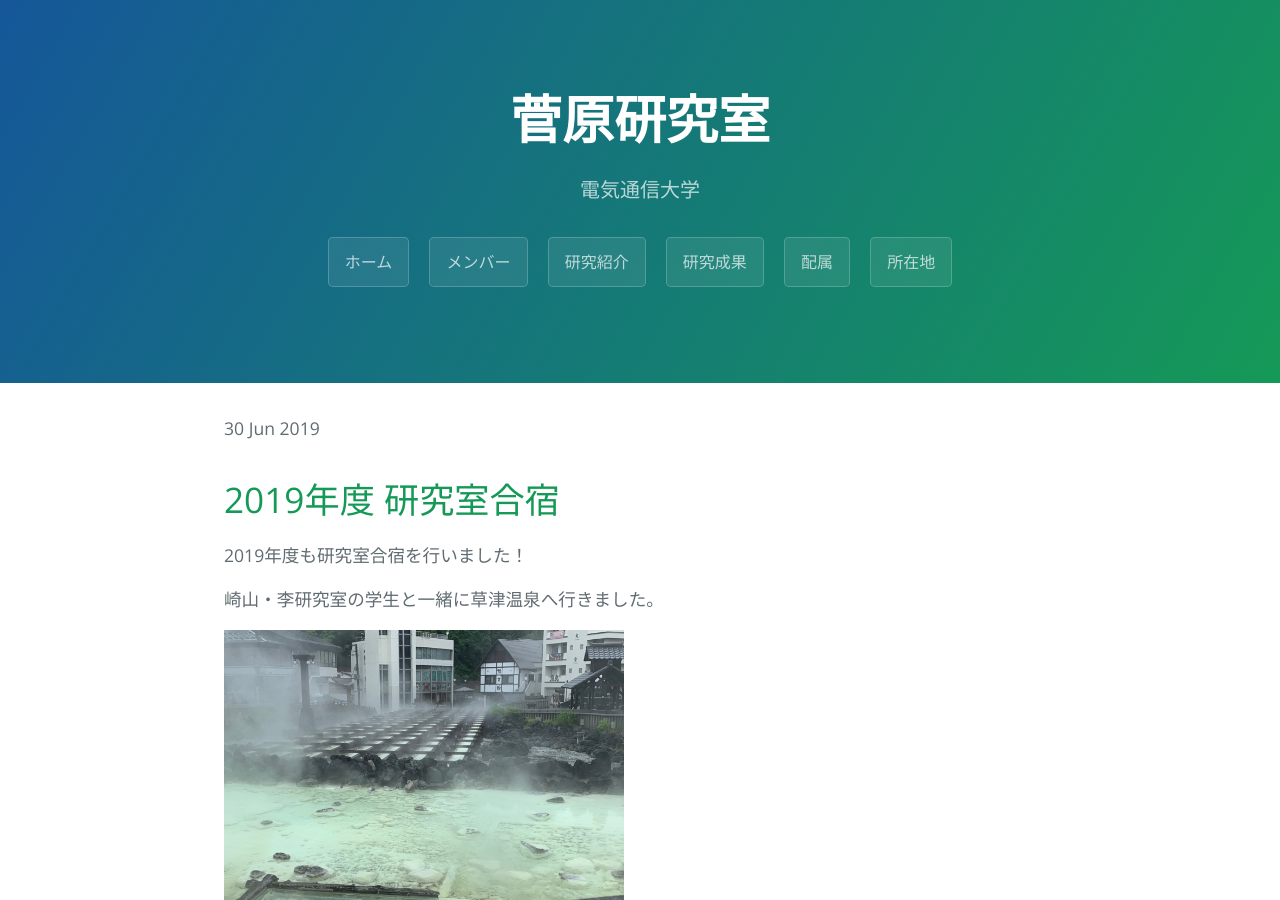
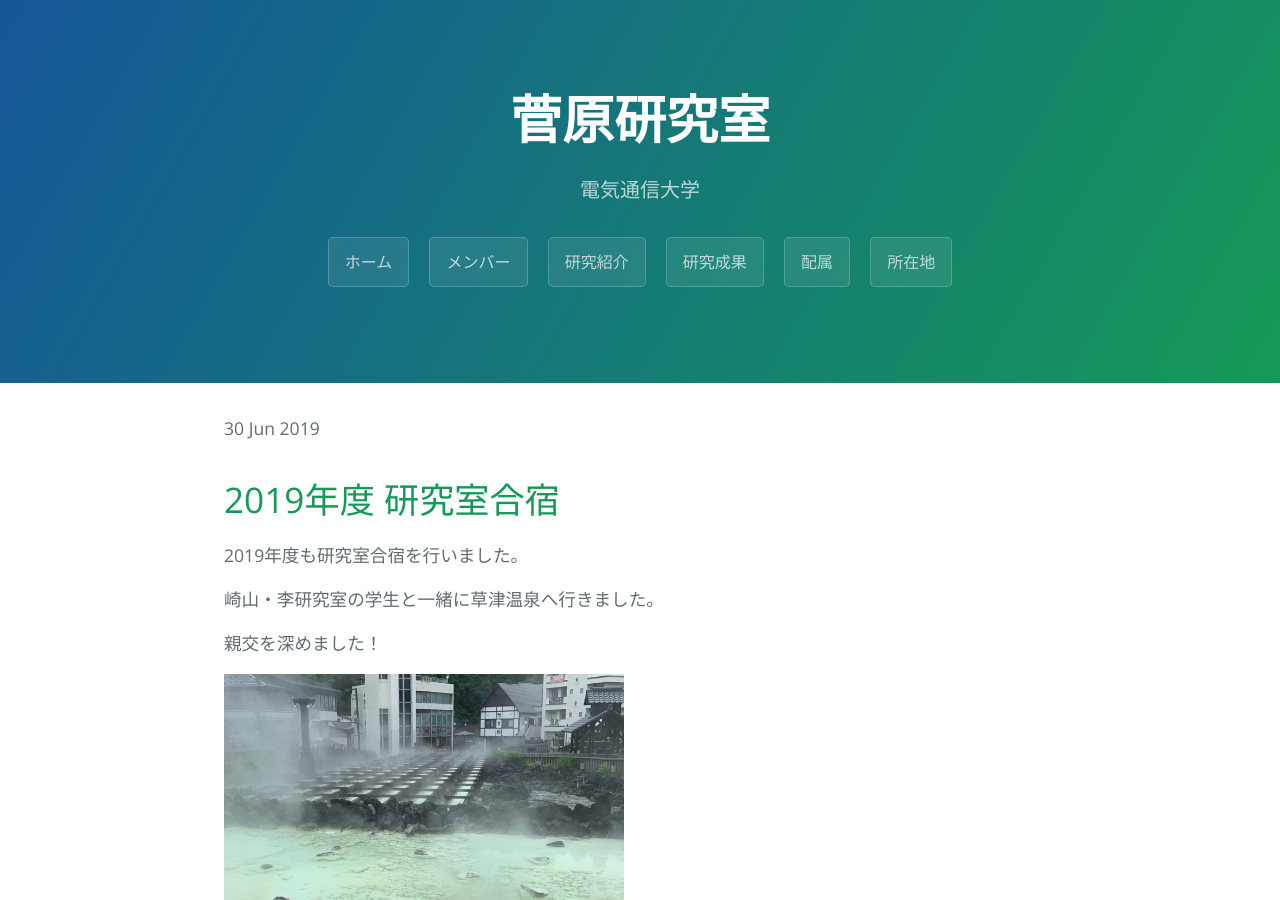
Before and after one commit to sugawara-bbbb/weblab, a Jekyll site: the page built from _posts/news/2019-06-30-labTrip2019.md, in a window 1280 px wide and 900 px high. Built offline with Jekyll 4.4.1, drawn with Linux system fonts in a browser that asks for light colours.

Commit message:
[Modify] labtrip

```diff
--- a/_posts/news/2019-06-30-labTrip2019.md
+++ b/_posts/news/2019-06-30-labTrip2019.md
@@ -4,9 +4,11 @@ title: 2019年度 研究室合宿
 date: 2019-06-30
 ---
 
-2019年度も研究室合宿を行いました！
+2019年度も研究室合宿を行いました。
 
 崎山・李研究室の学生と一緒に草津温泉へ行きました。
+
+親交を深めました！
 
 ![yubatake](/fig/190630_trip_yubatake.jpg ){:width="400px"}
 
```
